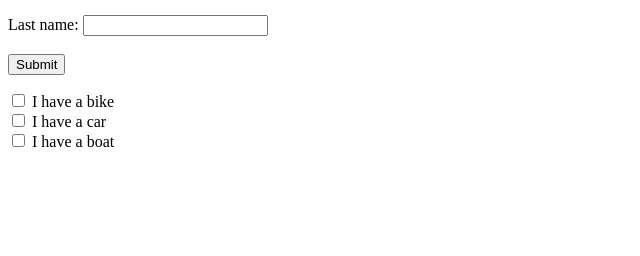
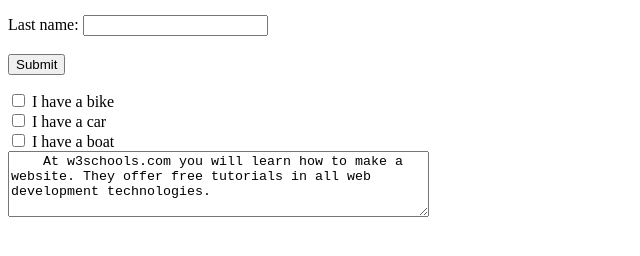
Before and after one commit to thibtik/practice3_git, a plain HTML site: page index.html in a window 1280 px wide. Shown: the part 90-346 px from the top of the page, without its empty margins (0-640 px from the left). Drawn offline with Linux system fonts and the light colour scheme.

Commit message:
Add textarea

```diff
--- a/index.html
+++ b/index.html
@@ -15,3 +15,8 @@
   <label for="vehicle2"> I have a car</label><br>
   <input type="checkbox" id="vehicle3" name="vehicle3" value="Boat">
   <label for="vehicle3"> I have a boat</label><br>
+
+
+  <textarea id="w3review" name="w3review" rows="4" cols="50">
+    At w3schools.com you will learn how to make a website. They offer free tutorials in all web development technologies.
+    </textarea>
```
